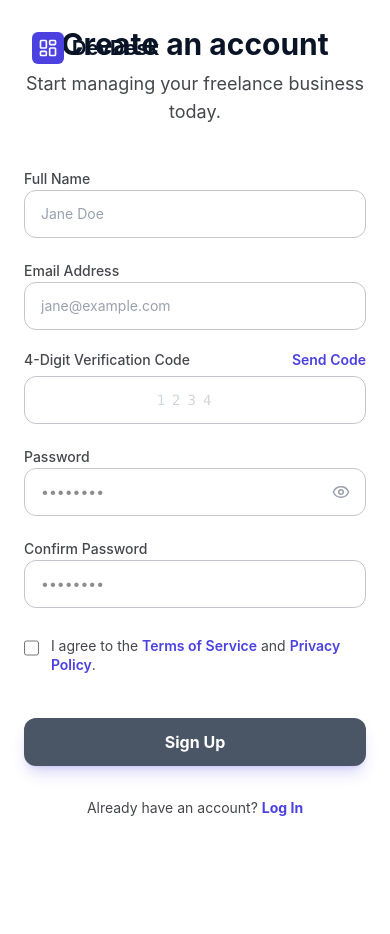
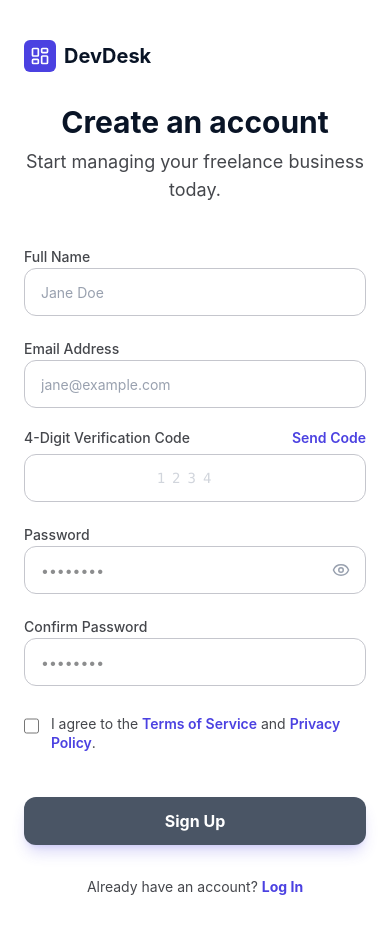
Before and after one commit to syedfahadali399/Freelancer-Crm-wev-app, a React (Vite) app in the folder frontend/: page /signup in a window 390 px wide. Shown: the top 934 px of the page. Before the commit the page ends 844 px from the top, so only its background shows below. Built offline with nearby package versions, Linux system fonts and the light colour scheme; no server answers.

Commit message:
fix responsiveness issue

```diff
--- a/frontend/src/Auth/SignUp.jsx
+++ b/frontend/src/Auth/SignUp.jsx
@@ -6,6 +6,7 @@ import { useForm } from 'react-hook-form';
 import { client } from '../sanityClient';
 import { toast } from 'react-toastify';
 import emailjs from '@emailjs/browser'
+
 const SignUp = () => {
 
   const navigate = useNavigate()
@@ -26,7 +27,7 @@ const SignUp = () => {
     register,
     getValues,
     handleSubmit,
-    formState: { errors, isSubmitting }
+    formState: { errors }
   } = useForm({
     defaultValues: {
       fullname: "",
@@ -136,7 +137,7 @@ const SignUp = () => {
       reset()
 
     } catch (error) {
-      toast.error("An error occurred while creating your account. Please try again.")
+      toast.error("An error occurred while creating your account. Please try again.", error)
     }
   }
 
@@ -203,16 +204,16 @@ const SignUp = () => {
         </div>
       </div>
 
-      <div className="w-full lg:w-[55%] flex flex-col justify-center items-center p-6 sm:p-12 lg:p-24 bg-white relative overflow-y-auto">
+      <div className="w-full lg:w-[55%] flex flex-col items-center bg-white overflow-y-auto py-10 px-6 sm:px-12 lg:px-24">
 
-        <div className="lg:hidden absolute top-8 left-8 flex items-center gap-2">
+        <div className="lg:hidden w-full max-w-110 flex items-center gap-2 mb-8">
           <div className="bg-[#4b41e1] p-1.5 rounded-md">
             <LayoutDashboard size={20} className="text-white" />
           </div>
           <span className="text-xl font-bold text-[#091426]">DevDesk</span>
         </div>
 
-        <div className="max-w-110 w-full">
+        <div className="max-w-110 w-full lg:my-auto">
           <div className="mb-10 text-center lg:text-left">
             <h2 className="text-3xl font-bold text-[#091426] mb-2">Create an account</h2>
             <p className="text-[#45474c] text-lg">Start managing your freelance business today.</p>
```
